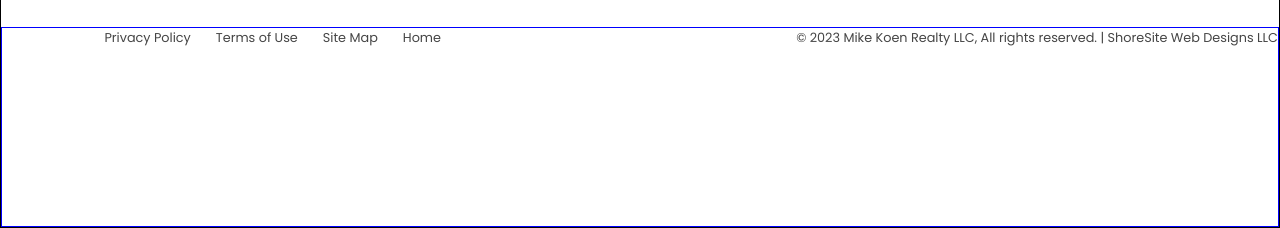
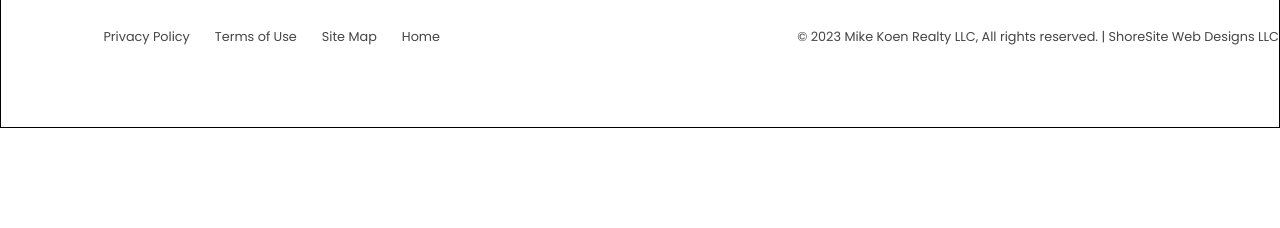
Before and after one commit to Enco-der/newlayoutpage, a plain HTML site: page index.html in a window 1280 px wide. Shown: the part 4458-4686 px from the top of the page. After the commit the page ends 4586 px from the top, so only its background shows below. Drawn offline with nearby package versions, Linux system fonts and the light colour scheme.

Commit message:
third time committing

```diff
--- a/today.css
+++ b/today.css
@@ -861,10 +861,10 @@ text-decoration-line: underline;
 
 .chotha{
     margin-top: 30px;
-    border: 1px solid blue;
+
     display: flex;
     justify-content: space-between;
-    height: 200px;
+    height: 100px;
 }
 
 .ugly{
```
Also changed, not shown: index.html (renamed from index2.html).
